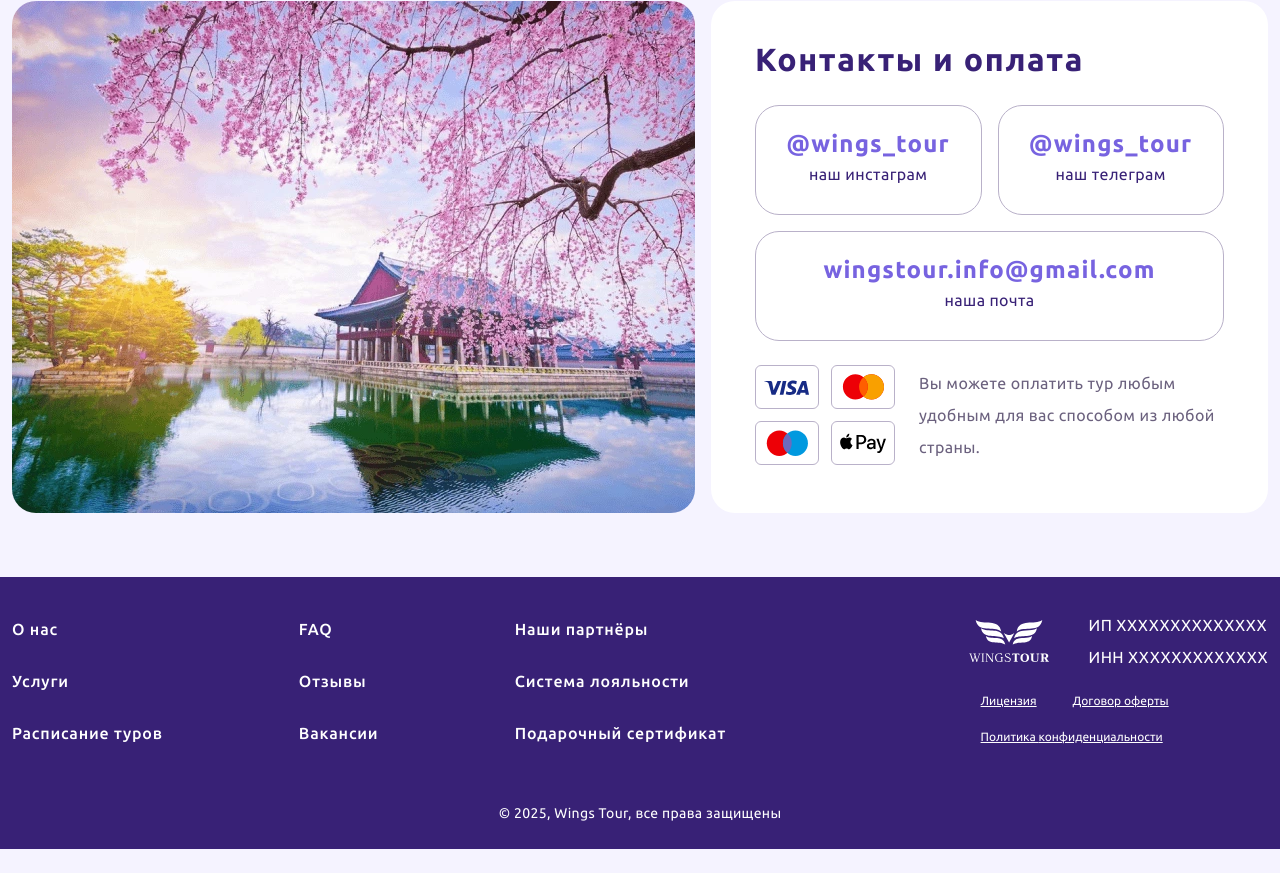
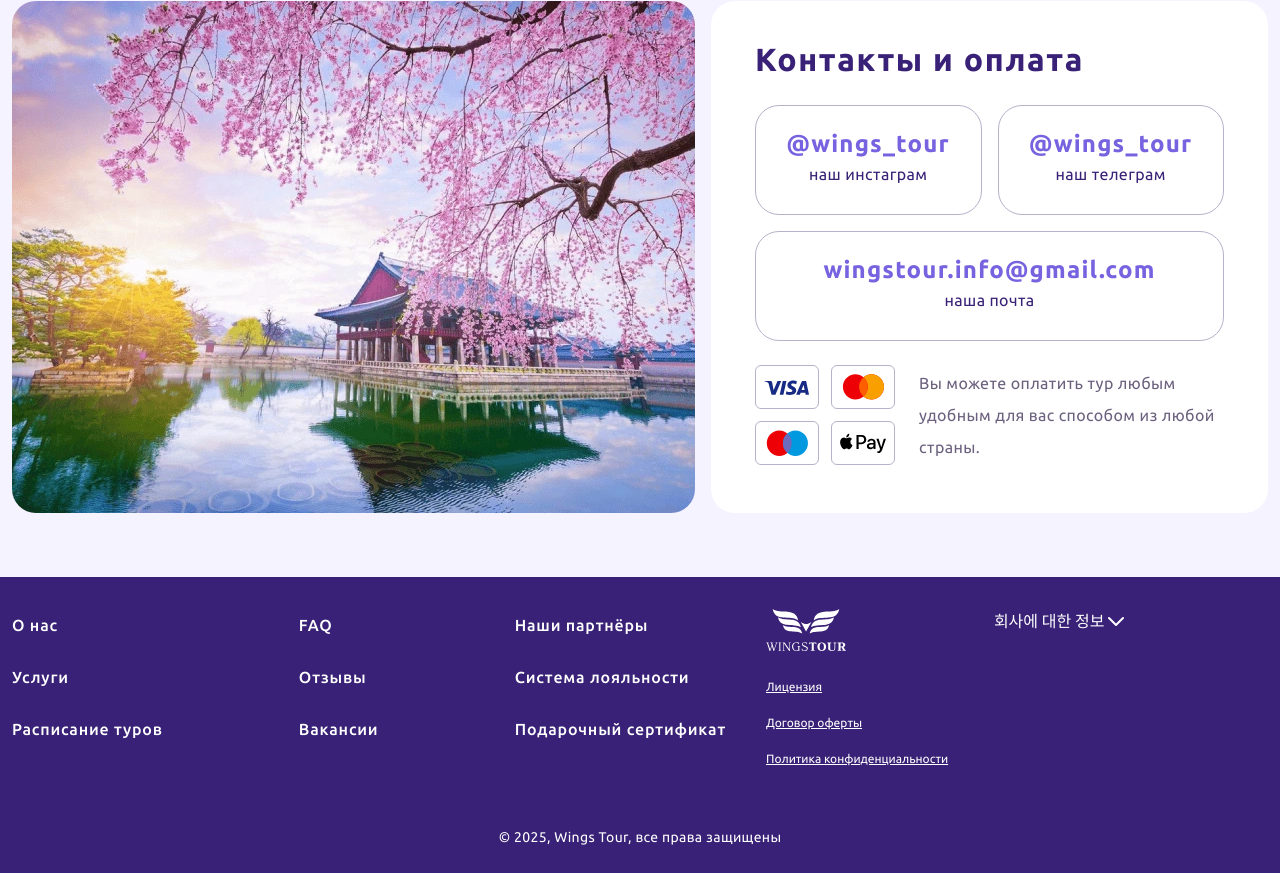
Before and after one commit to AzamjonKobulov/wings-tour, a website: page public/index.html in a window 1280 px wide. Shown: the part 7080-7953 px from the top of the page. Before the commit the page ends 7929 px from the top, so only its background shows below. Drawn offline with nearby package versions, Linux system fonts and the light colour scheme.

```diff
--- a/public/index.html
+++ b/public/index.html
@@ -27,7 +27,7 @@
 
         <!-- Logo -->
         <a
-          href="#"
+          href="./index.html"
           class="logo w-full lg:w-fit border border-transparent rounded-xl overflow-hidden"
         >
           <div class="w-full h-72 grid place-content-center bg-white px-8">
@@ -2849,11 +2849,11 @@
       >
         <!-- Top -->
         <div
-          class="flex flex-col sm:flex-col-reverse lg:flex-row lg:items-center justify-between gap-10"
+          class="flex flex-col sm:flex-col-reverse lg:flex-row justify-between gap-10"
         >
           <!-- Links -->
           <div
-            class="max-w-xl xl:max-w-[714px] w-full grid grid-cols-2 sm:flex items-center sm:justify-between font-medium leading-8 tracking-wider gap-10"
+            class="max-w-xl xl:max-w-[714px] w-full grid grid-cols-2 sm:flex sm:justify-between font-medium leading-8 tracking-wider gap-10"
           >
             <ul class="space-y-5">
               <li>
@@ -2891,33 +2891,62 @@
           </div>
 
           <!-- Logo & Others -->
-          <div
-            class="grid grid-cols-2 sm:flex lg:flex-col justify-between lg:justify-start space-x-3"
-          >
+          <div class="flex lg:flex-col gap-5">
             <div
-              class="flex flex-col sm:flex-row sm:items-center gap-4 sm:gap-10"
+              class="flex flex-col sm:flex-row sm:items-center justify-between gap-4 sm:gap-10"
             >
               <!-- Logo -->
-              <a href="#">
-                <img src="./assets/images/logo-footer.svg" alt="Logo" />
+              <a href="./index.html">
+                <img
+                  src="./assets/images/logo-footer.svg"
+                  alt="Logo"
+                  class="min-w-20"
+                />
               </a>
-
-              <div class="w-fit">
-                <p class="text-white">ИП XXXXXXXXXXXXXX</p>
-                <p class="text-white">ИНН XXXXXXXXXXXXX</p>
-              </div>
             </div>
 
             <!-- Links -->
             <div
-              class="sm:max-w-[213px] w-full flex flex-col sm:flex-row sm:flex-wrap gap-x-9 gap-y-1 text-xs leading-6 sm:leading-8 mt-3"
+              class="sm:max-w-[213px] w-full flex flex-row flex-wrap gap-x-9 gap-y-1 text-xs leading-6 sm:leading-8"
             >
               <a href="#" class="underline">Лицензия</a>
               <a href="#" class="underline">Договор оферты</a>
-              <a href="#" class="underline"
-                >Политика <br class="sm:hidden" />
-                конфиденциальности</a
-              >
+              <a href="#" class="underline">Политика конфиденциальности</a>
+            </div>
+          </div>
+
+          <!-- Dropdown -->
+          <div class="h-min relative" data-dropdown>
+            <button
+              class="dropdown-btn flex justify-between items-center text-left font-medium"
+            >
+              <span>회사에 대한 정보</span>
+              <svg
+                class="angle-icon w-6 h-6 transform transition-transform"
+                xmlns="http://www.w3.org/2000/svg"
+                fill="none"
+                viewBox="0 0 24 24"
+                stroke="currentColor"
+              >
+                <path
+                  stroke-linecap="round"
+                  stroke-linejoin="round"
+                  stroke-width="2"
+                  d="M19 9l-7 7-7-7"
+                />
+              </svg>
+            </button>
+            <!-- Dropdown Content -->
+            <div
+              class="fade-in dropdown-content text-xs text-white rounded-md space-y-2 mt-4"
+            >
+              <div>사업자등록번호 : 389-86-03374</div>
+              <div>관광사업등록번호: 2024-000056</div>
+              <div>외국인환자 유치업자 등록번호: A-2024-01-01-5587</div>
+              <div>
+                사업장 소재지: 06530 서울시 서초구 신반포로 47 길 47, 301호
+              </div>
+              <div>이메일 : <a href="#">wingstour.info@gmail.com</a></div>
             </div>
           </div>
         </div>
```
Also changed, not shown: public/course.html (+2 -2 lines), 1 other file.
